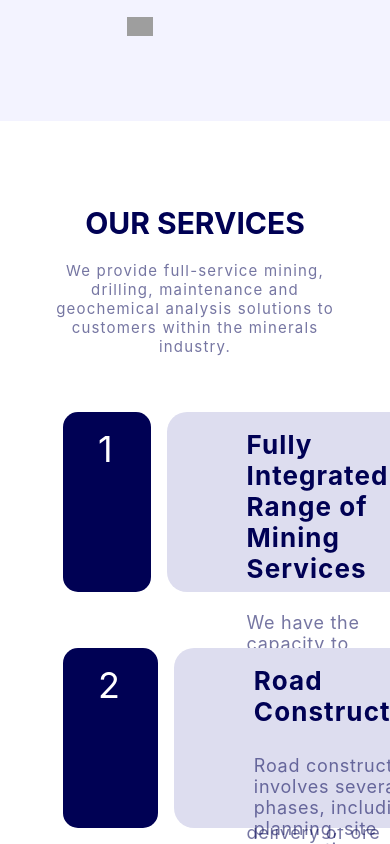
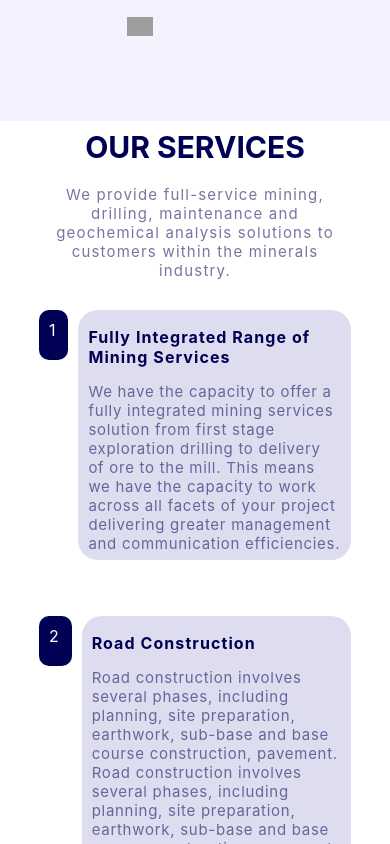
Before and after one commit to kwayummari/amazon-mineworks, a React (Create React App) app: page / in a window 390 px wide. Shown: the part 1080-1924 px from the top of the page. Built offline with nearby package versions, Linux system fonts and the light colour scheme; grey boxes are pictures that could not be loaded.

Commit message:
deleted page module.css

```diff
--- a/src/styles/Service.module.scss
+++ b/src/styles/Service.module.scss
@@ -75,7 +75,7 @@
     background-color: #fff;
     font-family: Jacques Francois, -apple-system, Roboto, Helvetica, sans-serif;
     font-weight: 400;
-    padding: 84px 30px 45px;
+    padding: 8px 0px 45px;
   }
 
   .sectionTitle {
@@ -100,43 +100,44 @@
     display: flex;
     flex-direction: column;
     gap: 56px;
-    margin-top: 56px;
+    margin-top: 30px;
 
     .serviceItem {
       display: flex;
       margin-left: auto;
       margin-right: auto;
-      gap: 16px;
+      gap: 10px;
       width: 80%;
-      height: 180px;
+      height: 250px;
 
       .serviceNumber {
-        border-radius: 15px;
+        border-radius: 10px;
         background-color: #000154;
-        font-size: 36px;
+        font-size: 16px;
         color: #fff;
         text-align: center;
         letter-spacing: 2.88px;
-        padding: 15px 35px 22px 35px;
+        padding: 10px 10px 0px 10px;
+        height: 40px;
       }
 
       .serviceContent {
         border-radius: 20px;
         background-color: #ddddef;
         flex-grow: 1;
-        padding: 17px 80px 42px;
+        padding: 17px 10px 42px;
 
         .serviceTitle {
           color: #000154;
-          font-size: 26px;
+          font-size: 16px;
           letter-spacing: 1.08px;
           text-align: left;
-          margin: 0 0 28px;
+          margin: 0;
         }
 
         .serviceDescription {
           color: rgba(0, 1, 84, 0.54);
-          font-size: 18px;
+          font-size: 15px;
           letter-spacing: 0.72px;
         }
       }
```
